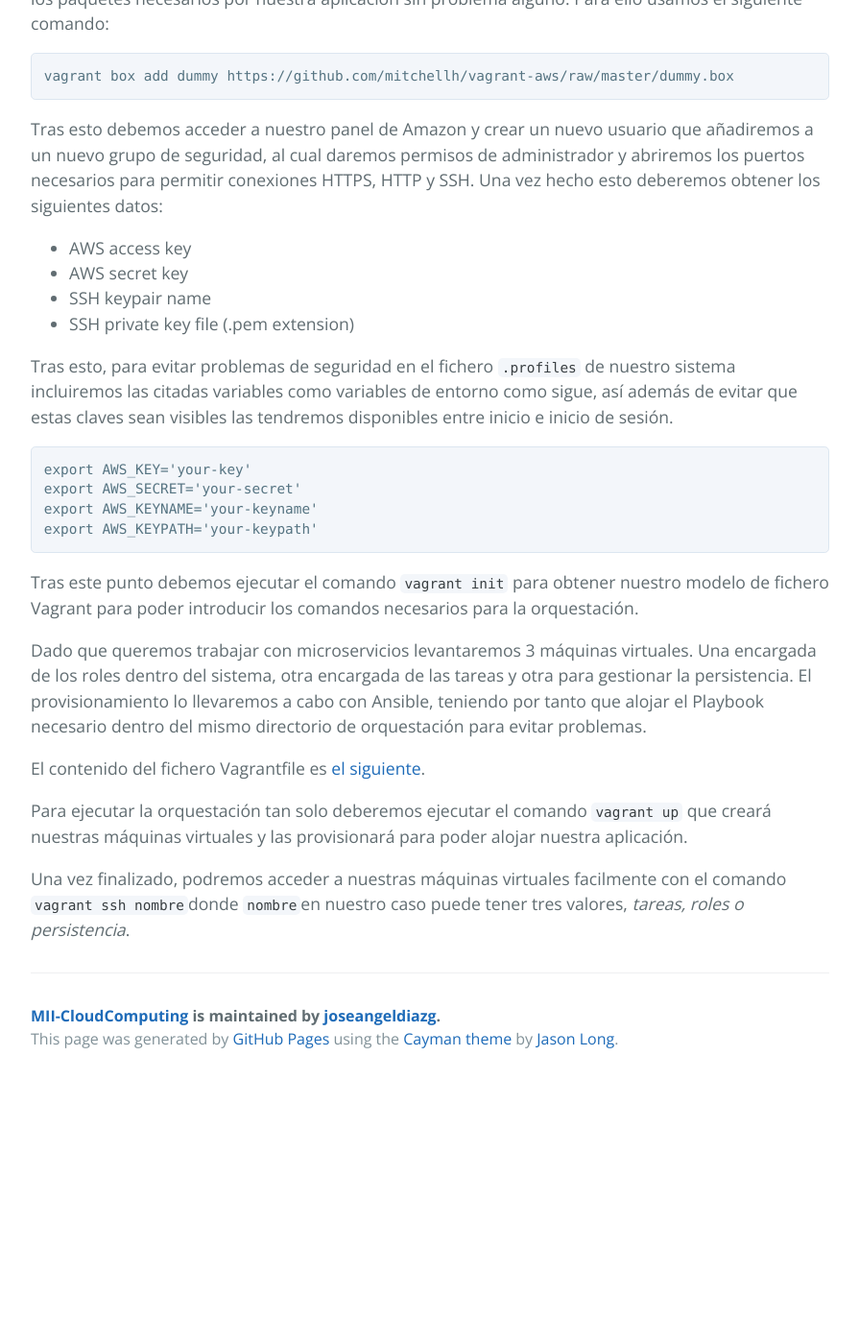
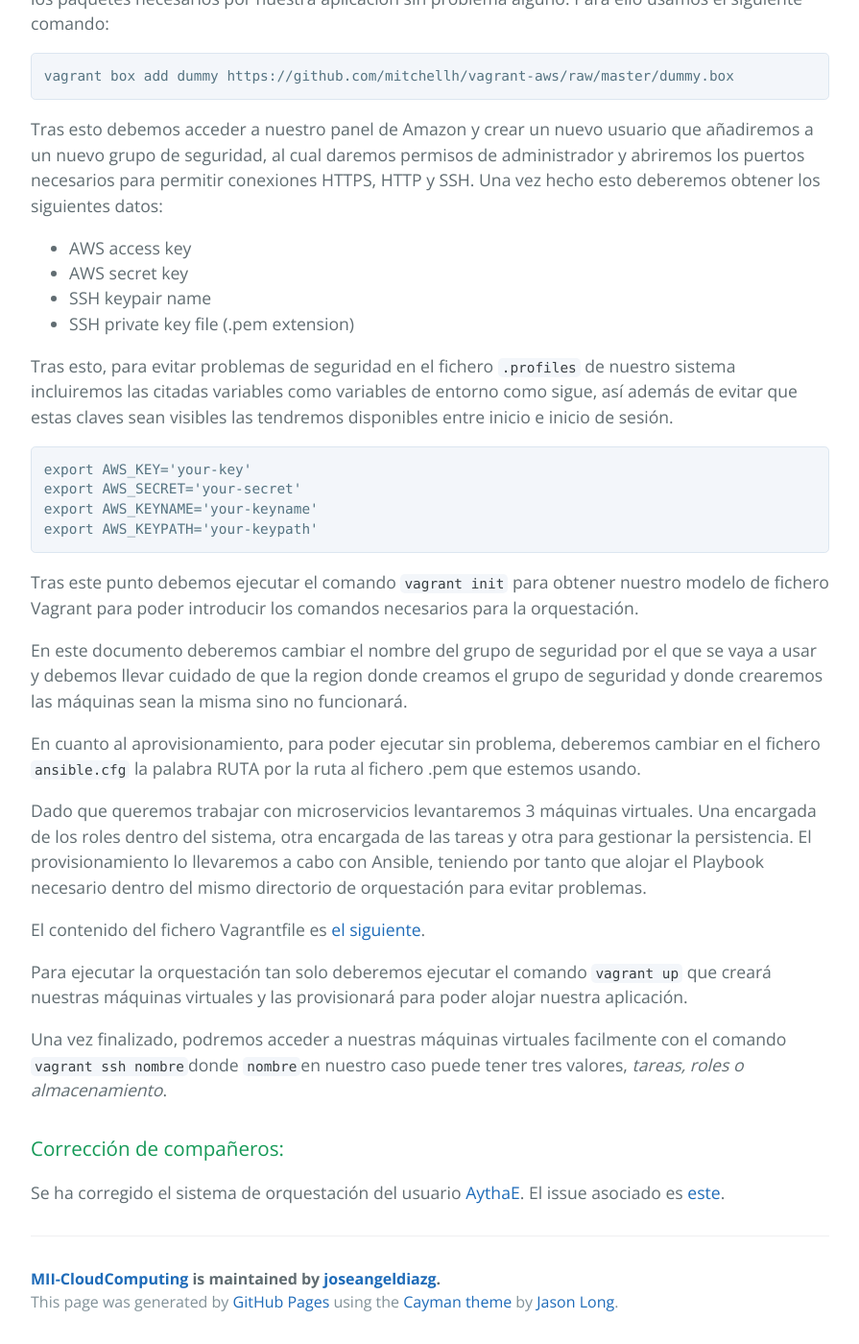
Before and after one commit to joseangeldiazg/MII-CloudComputing, a Jekyll site: the page built from index.md, in a window 1280 px wide and 1400 px high, scrolled down 3810 px. Shown: the whole window at 96% size, without its empty margins (192-1087 px from the left). Built offline with Jekyll 4.4.1, drawn with Linux system fonts in a browser that asks for light colours; our own code applies the rules of GitHub Pages for plain Markdown files; before the commit the page ends 4936 px from its top, so only the background shows below that.

Commit message:
Añadida corrección a un compañero. closes #12.

```diff
--- a/index.md
+++ b/index.md
@@ -104,10 +104,20 @@ export AWS_KEYPATH='your-keypath'
 
 Tras este punto debemos ejecutar el comando ``vagrant init`` para obtener nuestro modelo de fichero Vagrant para poder introducir los comandos necesarios para la orquestación.
 
+En este documento deberemos cambiar el nombre del grupo de seguridad por el que se vaya a usar y debemos llevar cuidado de que la region donde creamos el grupo de seguridad y donde crearemos las máquinas sean la misma sino no funcionará.
+
+
+En cuanto al aprovisionamiento, para poder ejecutar sin problema, deberemos cambiar en el fichero ``ansible.cfg`` la palabra RUTA por la ruta al fichero .pem que estemos usando.
+
+
 Dado que queremos trabajar con microservicios levantaremos 3 máquinas virtuales. Una encargada de los roles dentro del sistema, otra encargada de las tareas y otra para gestionar la persistencia. El provisionamiento lo llevaremos a cabo con Ansible, teniendo por tanto que alojar el Playbook necesario dentro del mismo directorio de orquestación para evitar problemas.
 
 El contenido del fichero Vagrantfile es [el siguiente](https://github.com/joseangeldiazg/MII-CloudComputing/blob/master/orquestacion/Vagrantfile).
 
 Para ejecutar la orquestación tan solo deberemos ejecutar el comando ``vagrant up`` que creará nuestras máquinas virtuales y las provisionará para poder alojar nuestra aplicación.
 
-Una vez finalizado, podremos acceder a nuestras máquinas virtuales facilmente con el comando ``vagrant ssh nombre``donde ``nombre``en nuestro caso puede tener tres valores, _tareas, roles o persistencia_.
+Una vez finalizado, podremos acceder a nuestras máquinas virtuales facilmente con el comando ``vagrant ssh nombre``donde ``nombre``en nuestro caso puede tener tres valores, _tareas, roles o almacenamiento_.
+
+### Corrección de compañeros:
+
+Se ha corregido el sistema de orquestación del usuario [AythaE](https://github.com/AythaE). El issue asociado es [este](https://github.com/AythaE/DeFesti/commit/d9d62f9a0b9c5770ca713fcc3878103ed30b674f#commitcomment-20169134).
```
